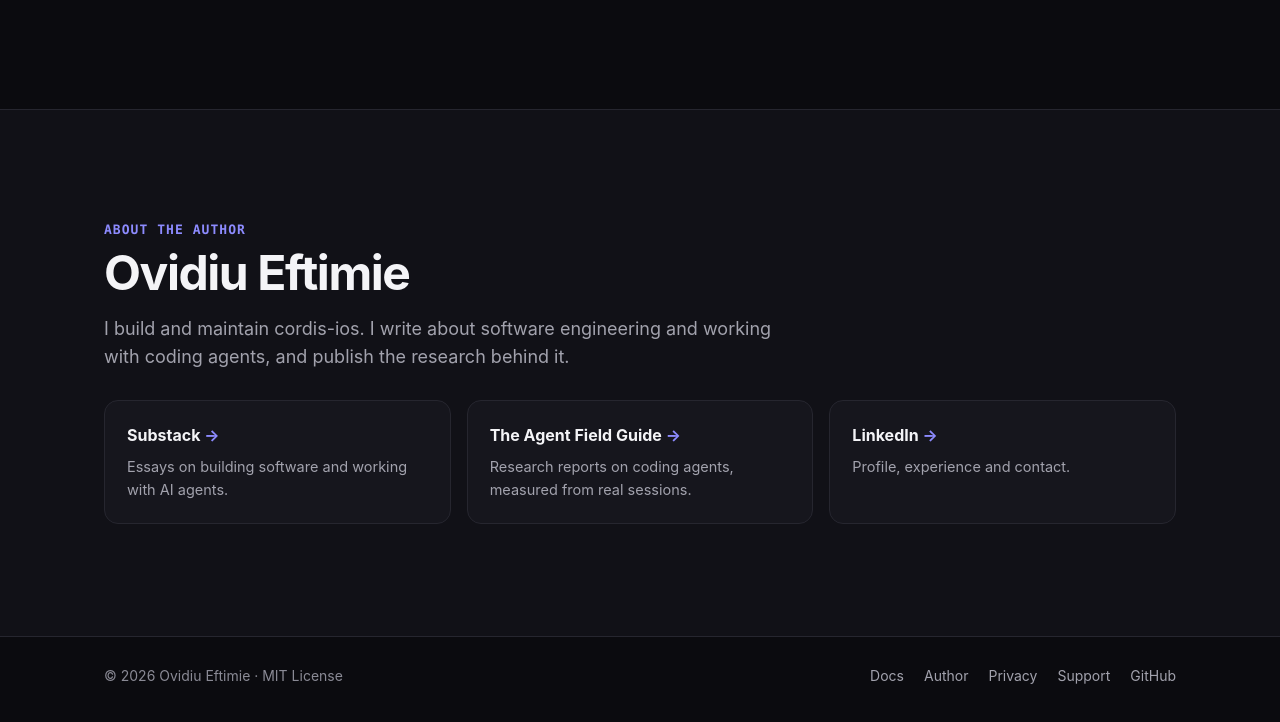
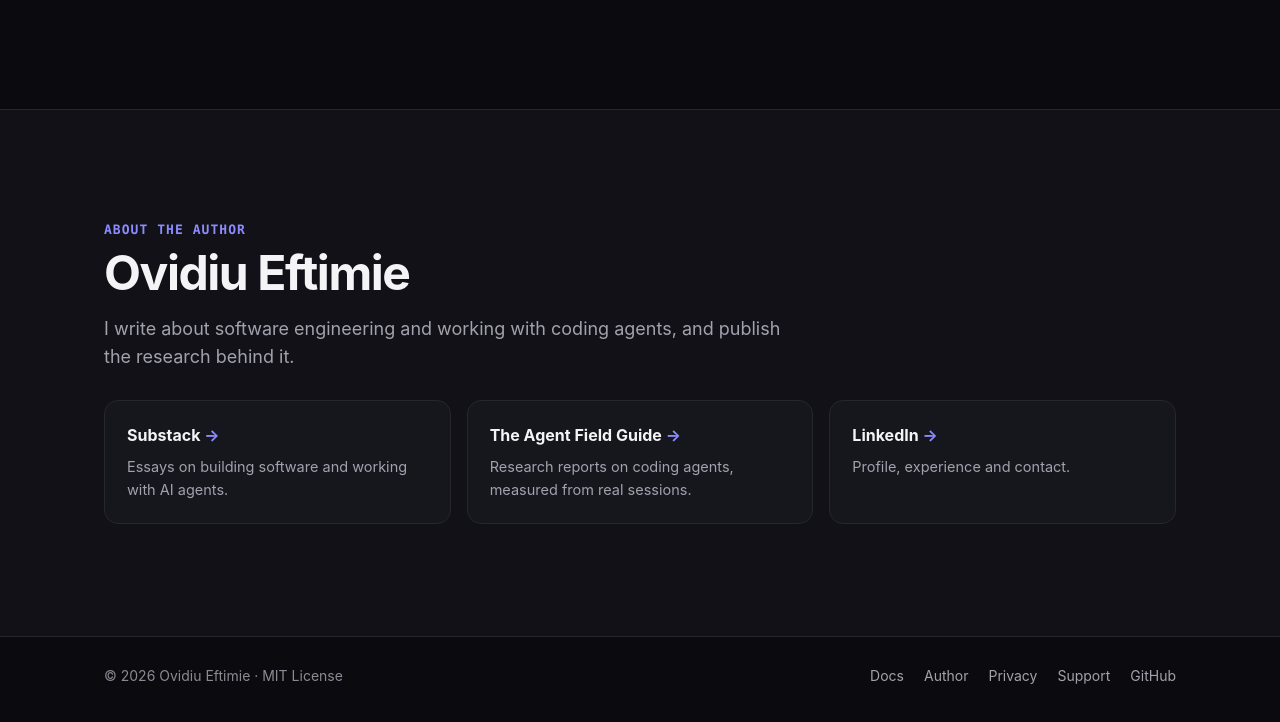
Before and after one commit to eovidiu/cordis-ios, a plain HTML site: page docs/index.html in a window 1280 px wide. Shown: the part 6180-6902 px from the top of the page. Drawn offline with nearby package versions, Linux system fonts and the light colour scheme; a script that the page names is missing.

Commit message:
docs(site): trim author intro

```diff
--- a/docs/index.html
+++ b/docs/index.html
@@ -279,7 +279,7 @@
       <div class="wrap">
         <p class="kicker">About the author</p>
         <h2>Ovidiu Eftimie</h2>
-        <p class="sub">I build and maintain cordis-ios. I write about software engineering and working with coding agents, and publish the research behind it.</p>
+        <p class="sub">I write about software engineering and working with coding agents, and publish the research behind it.</p>
         <div class="docs-grid three">
           <a class="doc-card" href="https://ovidiueftimie.substack.com/" rel="me">
             <h3>Substack</h3>
```
